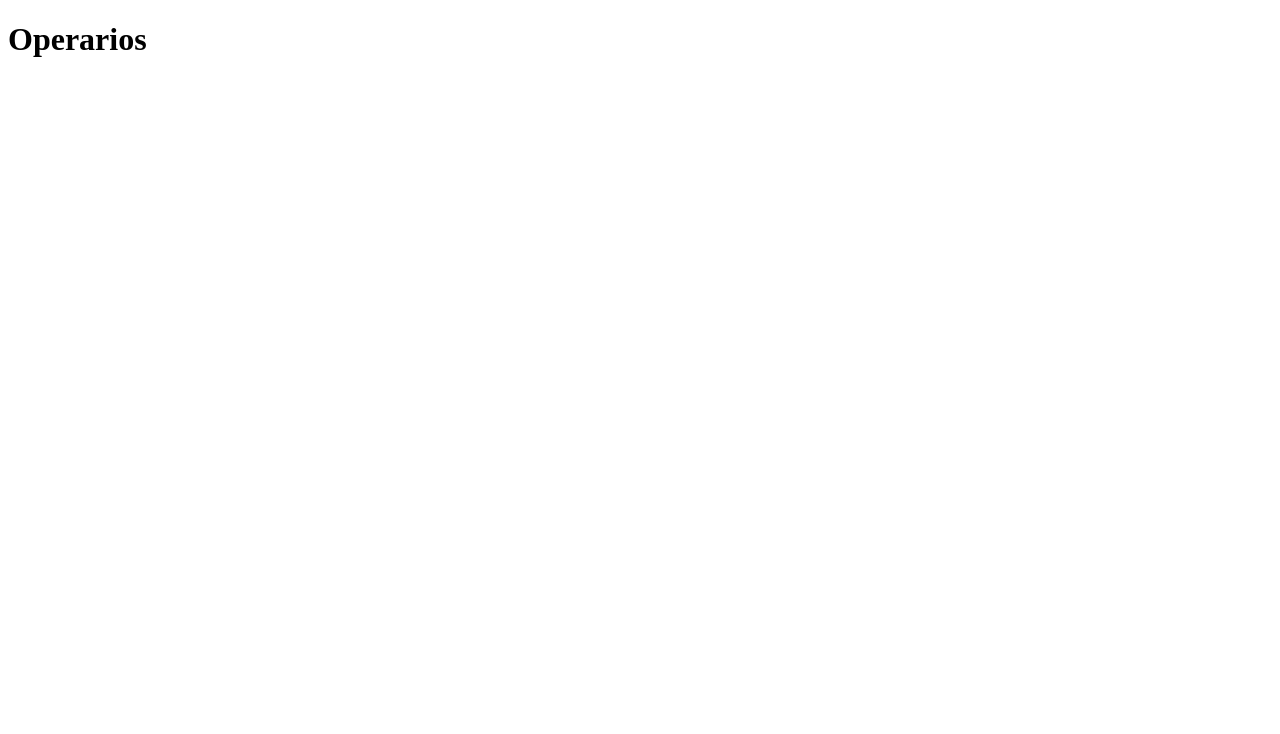
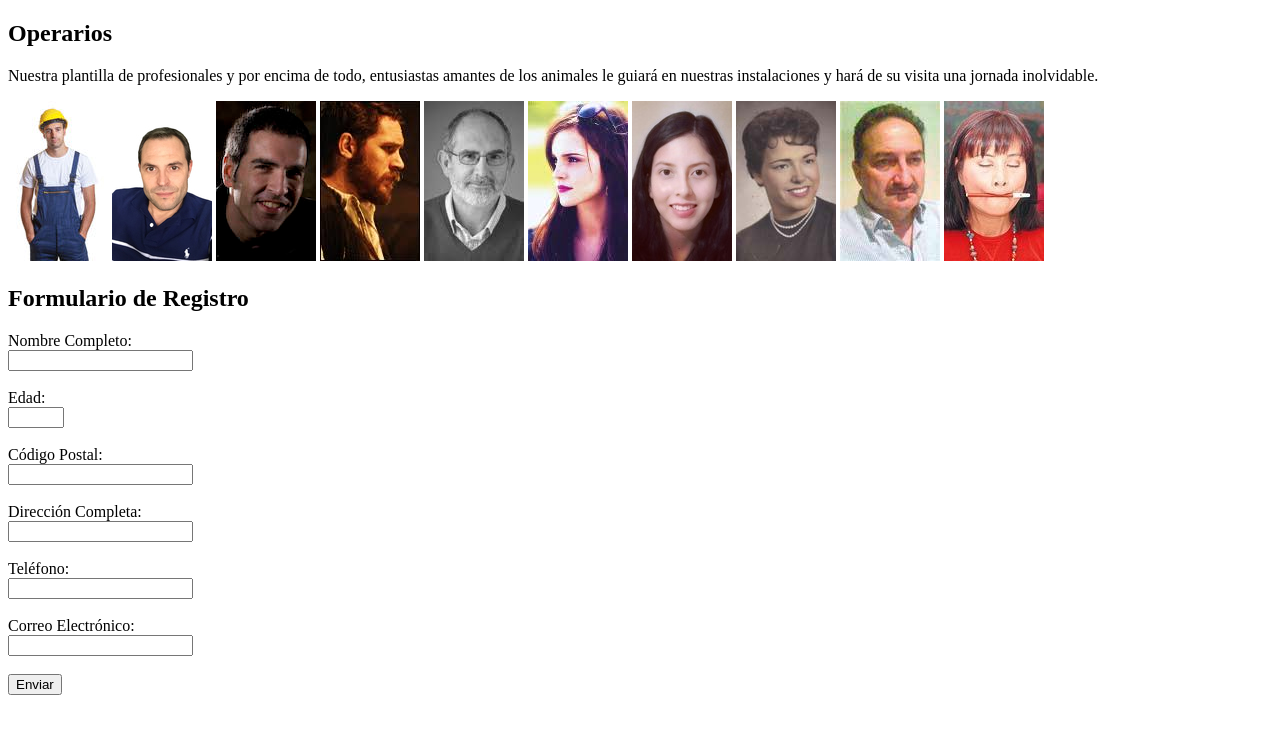
Before and after one commit to pablofifend-lgtm/dia01, a plain HTML site: page dia11/operarios.html in a window 1280 px wide. Drawn offline with Linux system fonts and the light colour scheme.

Commit message:
actualiza py

```diff
--- a/dia11/operarios.html
+++ b/dia11/operarios.html
@@ -6,6 +6,57 @@
     <title>Document</title>
 </head>
 <body>
-    <h1>Operarios</h1>
+    <article>
+        <h2>Operarios</h2>
+        <p>Nuestra plantilla de profesionales y por encima de todo, entusiastas amantes de los animales le guiará en nuestras instalaciones y hará de su visita una jornada inolvidable.</p>
+    </article>
+    <section class="staff">
+        <img src="Ejercicio Zoo/Operarios/100x160/operario01.jpg"  />
+        <img src="Ejercicio Zoo/Operarios/100x160/Operario02.jpg" />
+        <img src="Ejercicio Zoo/Operarios/100x160/Operario03.jpg" />
+        <img src="Ejercicio Zoo/Operarios/100x160/Operario04.jpg" />
+        <img src="Ejercicio Zoo/Operarios/100x160/Operario05.jpg" />
+        <img src="Ejercicio Zoo/Operarios/100x160/Operario06.jpg" />
+        <img src="Ejercicio Zoo/Operarios/100x160/Operario07.jpg" />
+        <img src="Ejercicio Zoo/Operarios/100x160/Operario08.jpg" />
+        <img src="Ejercicio Zoo/Operarios/100x160/Operario09.jpg" />
+        <img src="Ejercicio Zoo/Operarios/100x160/Operario10.jpg" />
+    </section>
+
+    <h2>Formulario de Registro</h2>
+    <form action="#" method="post">
+        <!-- Nombre Completo -->
+        <label for="nombre">Nombre Completo:</label><br>
+        <input type="text" id="nombre" name="nombre" minlength="10" maxlength="20" required>
+        <br><br>
+
+        <!-- Edad -->
+        <label for="edad">Edad:</label><br>
+        <input type="number" id="edad" name="edad" min="18" max="99" required>
+        <br><br>
+
+        <!-- Código Postal -->
+        <label for="cp">Código Postal:</label><br>
+        <input type="text" id="cp" name="cp" pattern="[0-9]{5}" title="Debe contener 5 dígitos">
+        <br><br>
+
+        <!-- Dirección Completa -->
+        <label for="direccion">Dirección Completa:</label><br>
+        <input type="text" id="direccion" name="direccion" maxlength="100">
+        <br><br>
+
+        <!-- Teléfono -->
+        <label for="telefono">Teléfono:</label><br>
+        <input type="tel" id="telefono" name="telefono" pattern="[0-9]{10}" title="Debe contener 10 dígitos">
+        <br><br>
+
+        <!-- Correo Electrónico -->
+        <label for="correo">Correo Electrónico:</label><br>
+        <input type="email" id="correo" name="correo">
+        <br><br>
+
+        <!-- Botón de Envío -->
+        <input type="submit" value="Enviar">
+    </form>
 </body>
 </html>
```
Also changed, not shown: dia11/animales.html (+45 -0 lines), dia11/escosistemas.html (+28 -0 lines), dia11/index.html (+1 -0 lines), dia11/pie.html (+1 -0 lines).
